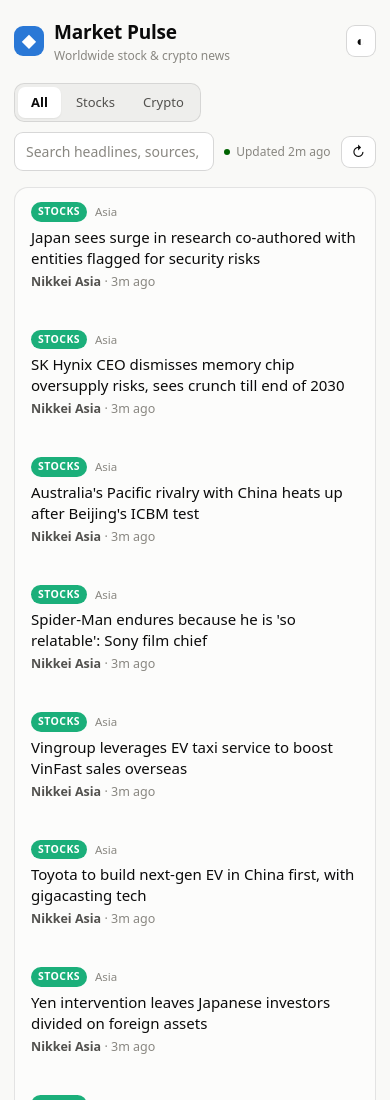
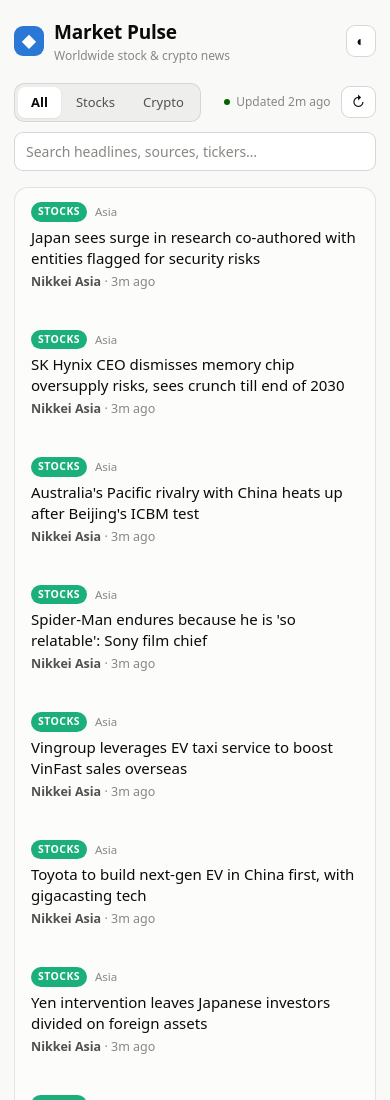
Before and after one commit to kranmal/market-pulse, a plain HTML site: page index.html in a window 390 px wide. Shown: the top 1100 px of the page. Drawn offline with Linux system fonts and the light colour scheme.

Commit message:
Tighten mobile layout for the filter row

```diff
--- a/index.html
+++ b/index.html
@@ -123,6 +123,7 @@
 
 .filters { display: flex; gap: 10px; align-items: center; flex-wrap: wrap; margin-bottom: 16px; }
 .filters .search-wrap { flex: 1 1 200px; min-width: 160px; }
+.status-wrap { display: flex; align-items: center; gap: 10px; }
 .status { font-size: 12px; color: var(--text-muted); display: inline-flex; align-items: center; gap: 6px; white-space: nowrap; }
 .dot { width: 6px; height: 6px; border-radius: 50%; background: var(--up); flex: none; }
 .status.warn .dot { background: var(--down); }
@@ -152,6 +153,8 @@
 
 @media (max-width: 640px) {
   .wrap { padding: 18px 14px 48px; }
+  .filters .search-wrap { flex: 1 1 100%; order: 3; }
+  .status-wrap { margin-left: auto; }
 }
 </style>
 </head>
@@ -179,8 +182,10 @@
       <label class="sr-only" for="q">Search headlines</label>
       <input class="field" id="q" type="text" placeholder="Search headlines, sources, tickers…" autocomplete="off">
     </div>
-    <span class="status" id="status" role="status" aria-live="polite"></span>
-    <button class="btn btn-icon" id="refreshBtn" title="Refresh" aria-label="Refresh">↻</button>
+    <div class="status-wrap">
+      <span class="status" id="status" role="status" aria-live="polite"></span>
+      <button class="btn btn-icon" id="refreshBtn" title="Refresh" aria-label="Refresh">↻</button>
+    </div>
   </div>
 
   <section class="card" aria-label="News feed">
```
